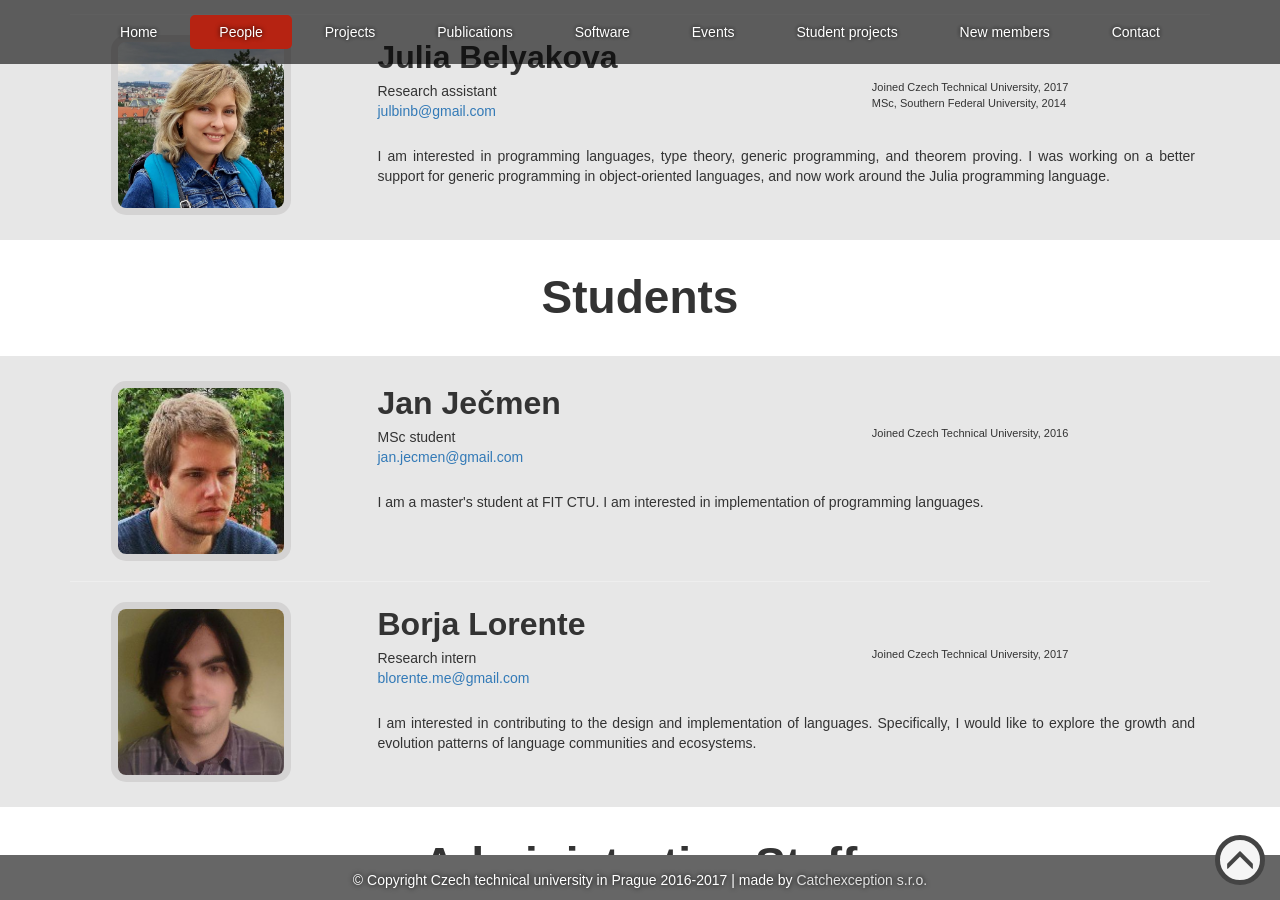
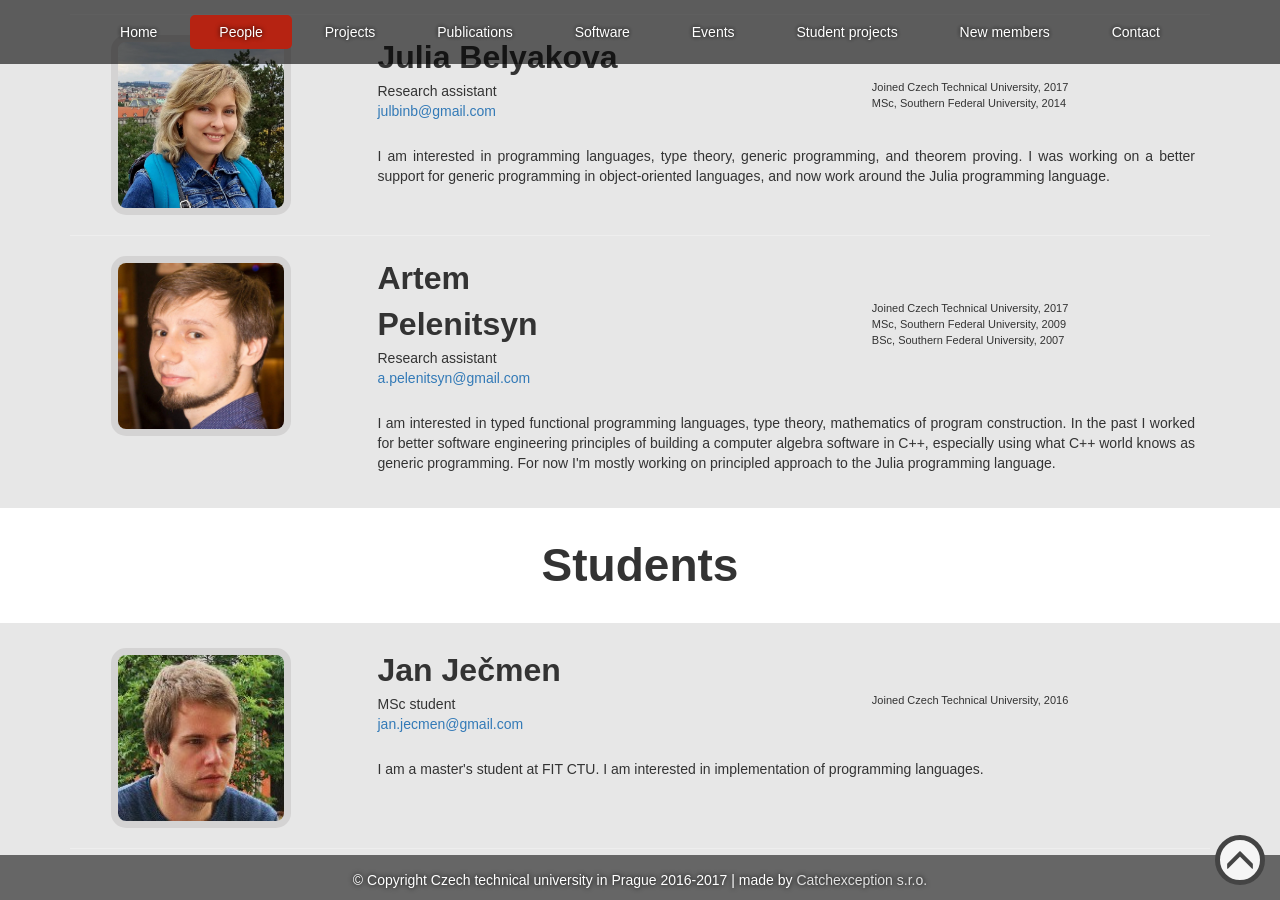
Before and after one commit to PRL-PRG/prl-prg.github.io, a Jekyll site: the page built from people.md, in a window 1280 px wide and 900 px high, scrolled down 1339 px. Built offline with Jekyll 4.4.1, drawn with Linux system fonts in a browser that asks for light colours.

Commit message:
add artem to the people's page

```diff
--- a/people.md
+++ b/people.md
@@ -71,6 +71,17 @@ people:
     - Joined Czech Technical University, 2017
     - MSc, Southern Federal University, 2014
     note: "I am interested in programming languages, type theory, generic programming, and theorem proving. I was working on a better support for generic programming in object-oriented languages, and now work around the Julia programming language."
+
+  - type: researcher
+    name: Artem Pelenitsyn
+    photo: artem_pelenitsyn.jpg
+    title: Research assistant
+    email: a.pelenitsyn@gmail.com
+    bio:
+    - Joined Czech Technical University, 2017
+    - MSc, Southern Federal University, 2009
+    - BSc, Southern Federal University, 2007
+    note: "I am interested in typed functional programming languages, type theory, mathematics of program construction. In the past I worked for better software engineering principles of building a computer algebra software in C++, especially using what C++ world knows as generic programming. For now I'm mostly working on principled approach to the Julia programming language."
 
   - type: student
     name: Jan Ječmen
```
Also changed, not shown: images/people/artem_pelenitsyn.jpg (added).
